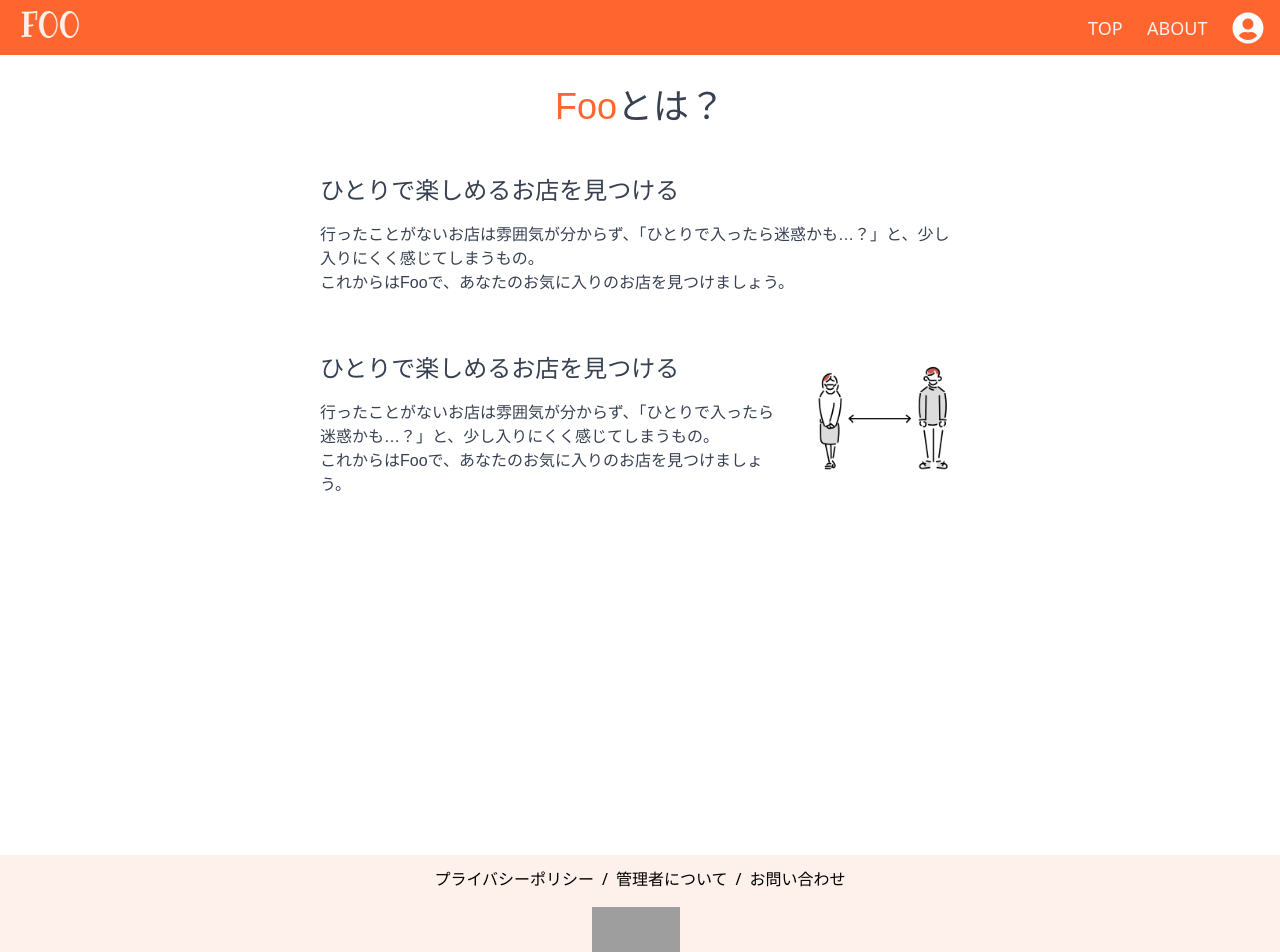
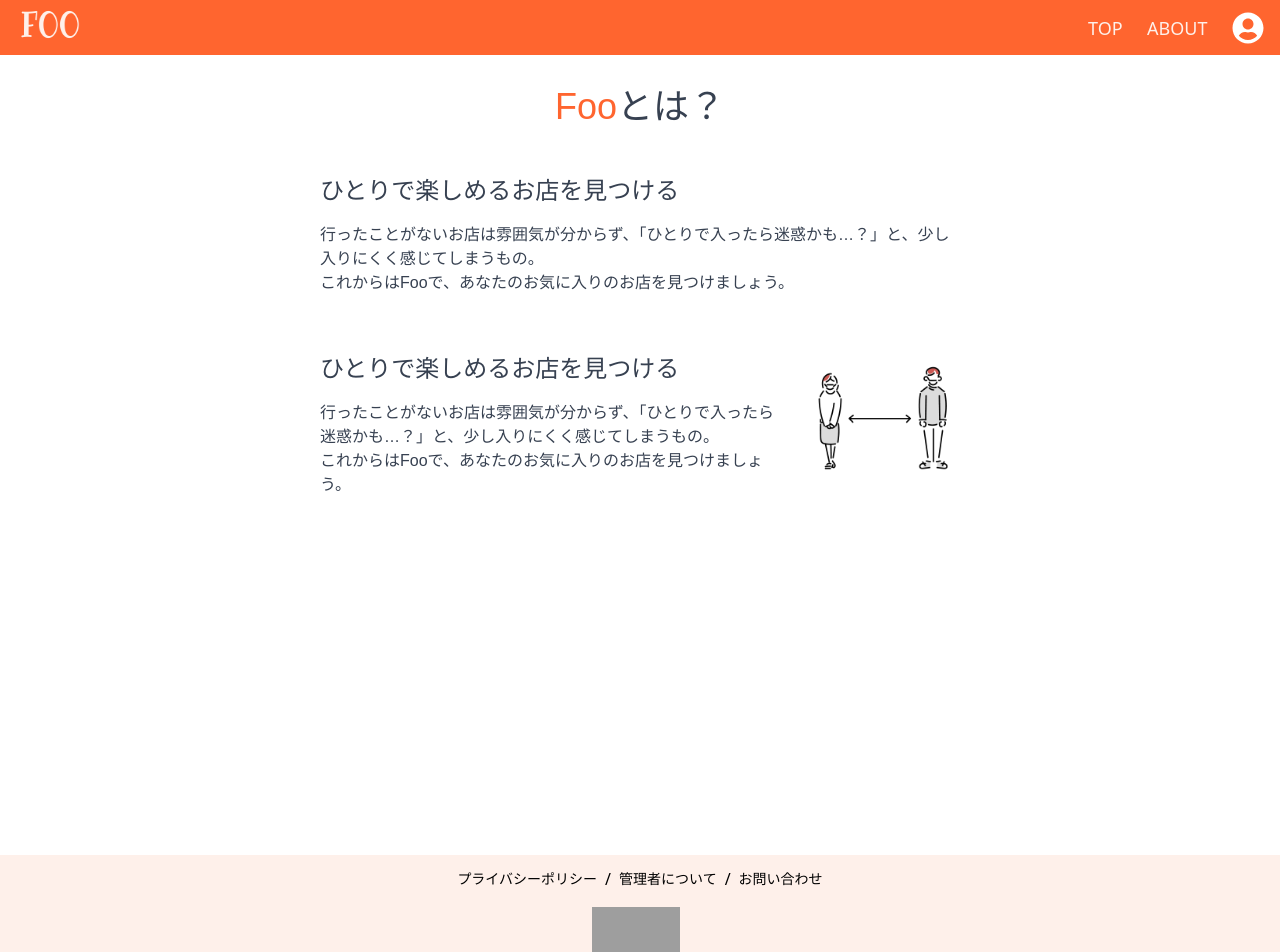
Before and after one commit to yo-iwamoto/foo, a Next.js app: page /about in a window 1280 px wide. Shown: the top 952 px of the page. Built offline with nearby package versions, Linux system fonts and the light colour scheme; grey boxes are pictures that could not be loaded.

Commit message:
modify-for-build(

```diff
--- a/src/components/atoms/FooterLink.tsx
+++ /dev/null
@@ -1,15 +0,0 @@
-import React from 'react';
-import Link from 'next/link';
-
-type Props = {
-  href: string;
-  children: React.ReactNode;
-}
-
-export const FooterLink = ({ href, children }: Props) => {
-  return (
-    <Link href={href}>
-      <a className="">{children}</a>
-    </Link>
-  );
-}
--- a/src/components/atoms/HeaderLink.tsx
+++ b/src/components/atoms/TextLink.tsx
@@ -7,7 +7,7 @@ type Props = {
   children: React.ReactNode;
 }
 
-export const HeaderLink = ({ href, type, children }: Props) => {
+export const TextLink = ({ href, type, children }: Props) => {
   let className = 'text-text text-md md:text-lg';
   if (type === 'footer') {
     className = 'text-xs sm:text-sm';
--- a/src/components/molecules/FooterNav.tsx
+++ b/src/components/molecules/FooterNav.tsx
@@ -1,6 +1,6 @@
 import React from 'react';
 import { Menu } from '../../types';
-import { FooterLink } from '../atoms/FooterLink';
+import { TextLink } from '../atoms/TextLink';
 
 export const FooterNav: React.VFC = () => {
   const menus: Menu[] = [
@@ -13,9 +13,9 @@ export const FooterNav: React.VFC = () => {
     <nav className="flex items-center justify-around w-68 mx-auto">
       {menus.map((menu, index) => (
         <>
-          <FooterLink href={menu.href} key={index}>
+          <TextLink href={menu.href} type="footer" key={index}>
             {menu.text}
-          </FooterLink>
+          </TextLink>
 
           {(menu.text !== 'お問い合わせ') &&
             <span key={index + 1} className="px-2 font-thin">/</span>
--- a/src/components/molecules/HeaderNav.tsx
+++ b/src/components/molecules/HeaderNav.tsx
@@ -1,6 +1,6 @@
 import React from 'react';
 import { Menu } from '../../types/index';
-import { HeaderLink } from '../atoms/HeaderLink';
+import { TextLink } from '../atoms/TextLink';
 import { FaUserCircle } from 'react-icons/fa';
 import Link from 'next/link';
 
@@ -13,12 +13,13 @@ export const HeaderNav: React.VFC = () => {
   return (
     <nav className="flex w-44 items-center justify-between">
       {menus.map((menu) => (
-          <HeaderLink
+          <TextLink
             href={menu.href}
+            type="header"
             key={menu.href}
           >
             {menu.text}
-          </HeaderLink>
+          </TextLink>
         )
       )}
       <Link href="/mypage"><a>
--- a/src/components/molecules/Nav.tsx
+++ /dev/null
@@ -1,24 +0,0 @@
-import React from 'react';
-import { Menu } from '../../types/index';
-import { HeaderLink } from '../atoms/HeaderLink';
-
-export const Nav: React.VFC = () => {
-  const menus: Menu[] = [
-    { text: 'TOP', href: '/' },
-    { text: 'ABOUT', href: '/about' }
-  ];
-
-  return (
-    <nav>
-      {menus.map((menu) => (
-          <HeaderLink
-            href={menu.href}
-            key={menu.href}
-          >
-            {menu.text}
-          </HeaderLink>
-        )
-      )}
-    </nav>
-  );
-}
```
